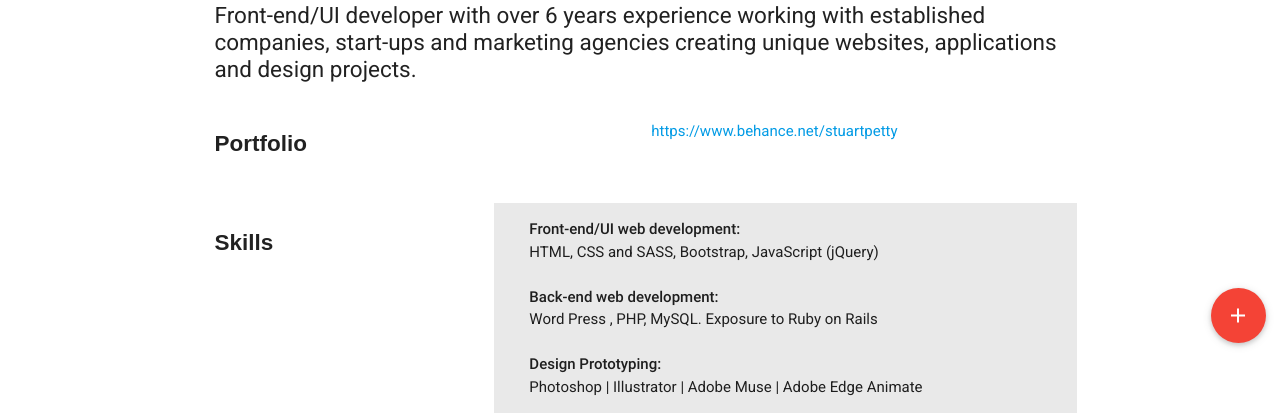
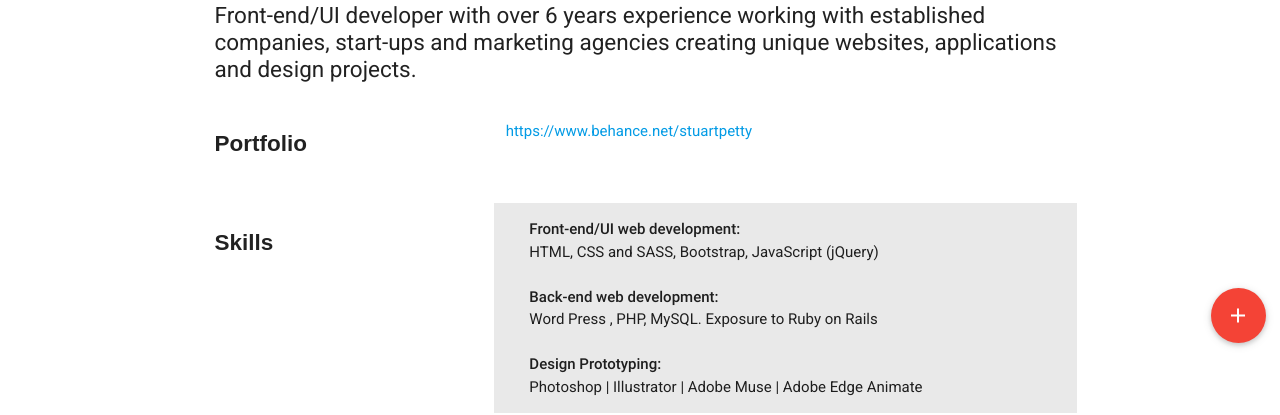
Before and after one commit to StuartPetty/stuartpetty.work, a plain HTML site: page index.html in a window 1280 px wide. Shown: the part 387-802 px from the top of the page. Drawn offline with nearby package versions, Linux system fonts and the light colour scheme.

Commit message:
Changed Portfolio grid to 8 on desktop

```diff
--- /dev/null
+++ b/gulpfile.js
@@ -0,0 +1,5 @@
+var gulp = require('gulp');
+
+gulp.task('default', function() {
+  // place code for your default task here
+});
--- a/index.html
+++ b/index.html
@@ -66,8 +66,8 @@
 
           <div class="row">
 
-          <div class="col s12 m6 l6"id="dateRoles"><p>Portfolio</p></div>
-          <div class="col s12 m6 l6 tooltipped" data-position="left" data-delay="150" data-tooltip="View my work"><a href="https://www.behance.net/stuartpetty"><p>https://www.behance.net/stuartpetty</p></a></div>
+          <div class="col s12 m6 l4"id="dateRoles"><p>Portfolio</p></div>
+          <div class="col s12 m6 l8 tooltipped" data-position="left" data-delay="150" data-tooltip="View my work"><a href="https://www.behance.net/stuartpetty"><p>https://www.behance.net/stuartpetty</p></a></div>
 
           </div>
 
```
Also changed, not shown: 1 other file.
